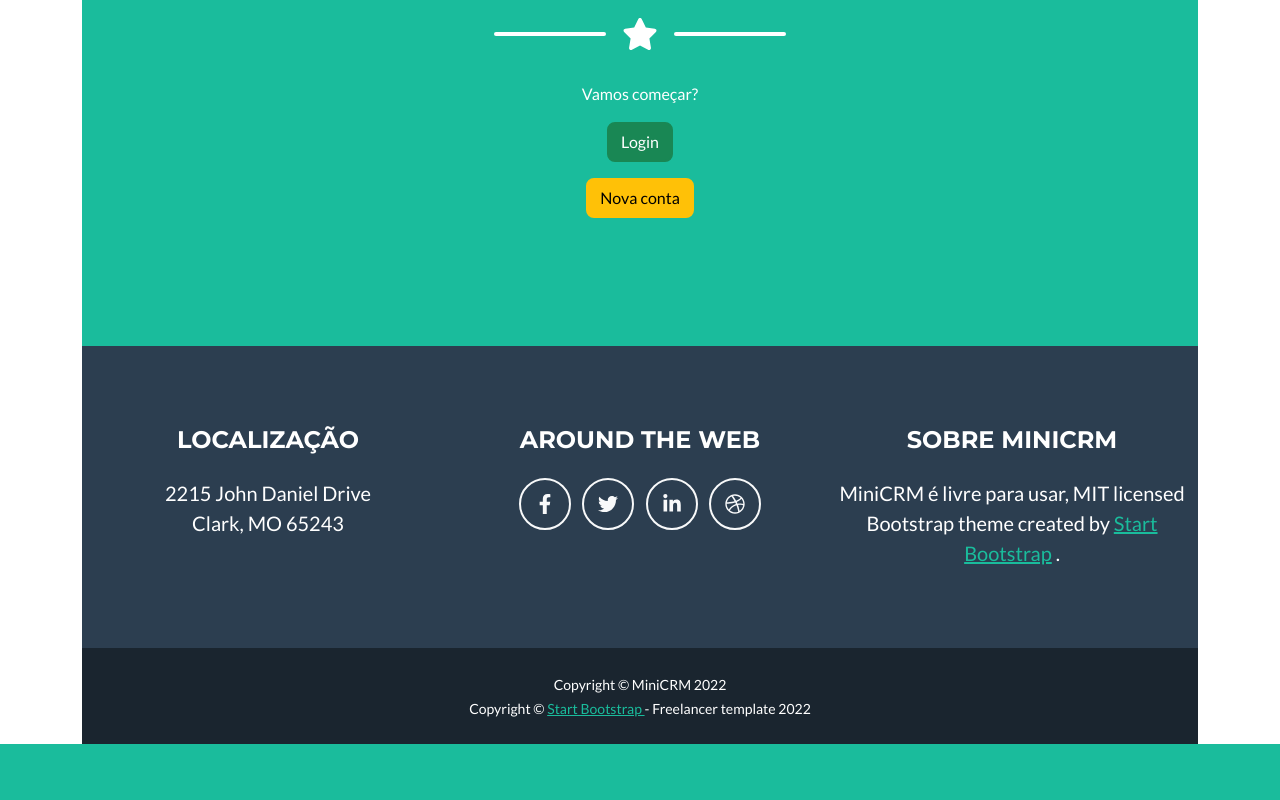
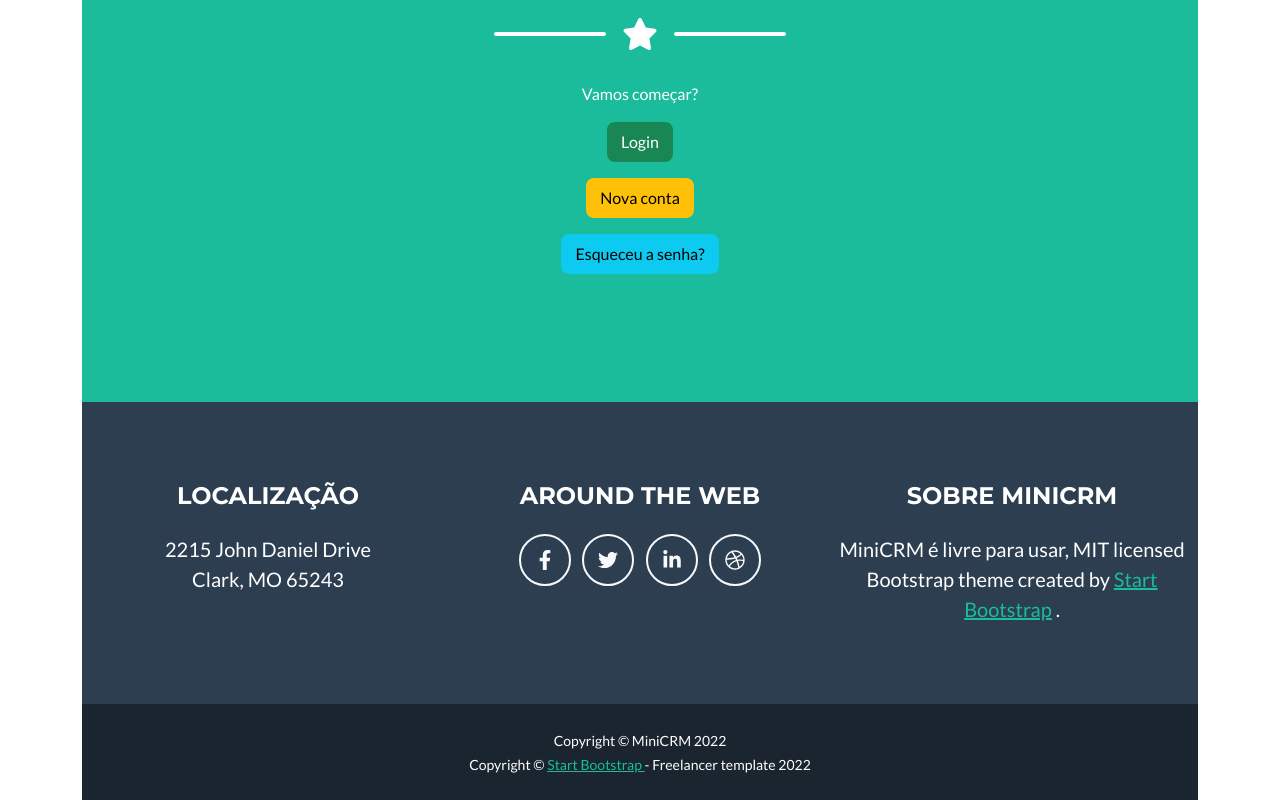
Before and after one commit to wmfinamore/govmicro-crm, a Django app: template apps/core/templates/core/home.html in a window 1280 px wide. Shown: the part 593-1393 px from the top of the page. Before the commit the page ends 1337 px from the top, so only its background shows below. Run offline with Django 3.2, Linux system fonts and the light colour scheme; the template is opened without the code that fills it, so the values that code supplies are empty; parts of the project's set-up code (start-up, migrations or seed data) failed here and were passed over; some libraries are stand-ins or nearby versions.

Commit message:
Included button for change password and reset password

```diff
--- a/apps/core/templates/core/home.html
+++ b/apps/core/templates/core/home.html
@@ -1,5 +1,8 @@
 {% extends '_base.html' %}
 {% load static %}
+{% load crispy_forms_tags %}
+{% load i18n %}
+{% load account %}
 
 {% block title %}
     MiniCRM
@@ -25,12 +28,15 @@
                     {% if user.is_authenticated %}
                         Olá {{ user.first_name }} {{ user.last_name }}
                         <div>
-                            <a class="btn btn-danger" href="{% url 'account_logout' %}"> Logout</a>
+                            <p><a class="btn btn-danger" href="{% url 'account_logout' %}"> Logout</a></p>
+                            <p><a class="btn btn-info" href="{% url 'account_change_password' %}"> Trocar Senha</a></p>
                         </div>
                     {% else %}
                         <p>Vamos começar?</p>
                         <p><a class="btn btn-success" href="{% url 'account_login' %}">Login</a></p>
                         <p><a class="btn btn-warning" href="{% url 'account_signup' %}">Nova conta</a></p>
+                        <p><a class="btn btn-info" href="{% url 'account_reset_password' %}">
+                            {% trans "Esqueceu a senha?" %}</a></p>
                     {% endif %}
                 </p>
             </div>
```
